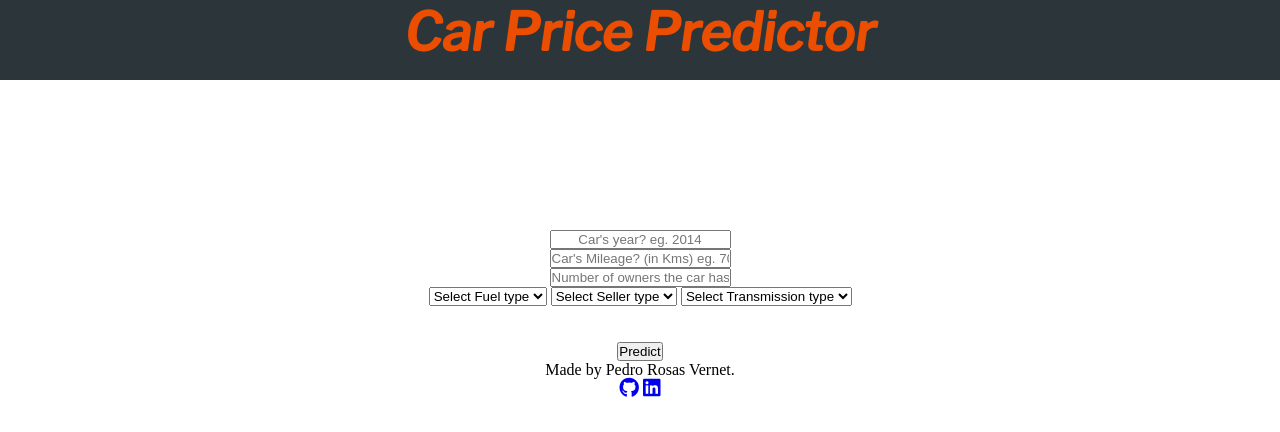
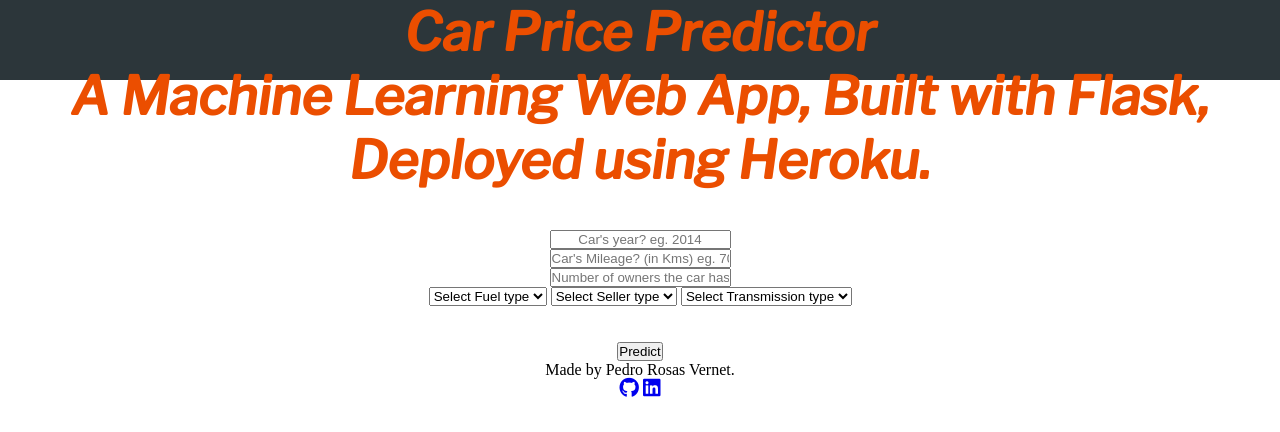
Before and after one commit to prosasDS/car-price-regression, a Flask app: page / in a window 1280 px wide. Shown: the top 432 px of the page. Run offline with Flask 2, Linux system fonts and the light colour scheme; parts of the project's set-up code (start-up, migrations or seed data) failed here and were passed over; some libraries are stand-ins or nearby versions; some web fonts are replaced.

Commit message:
Update index.html

```diff
--- a/templates/index.html
+++ b/templates/index.html
@@ -15,7 +15,7 @@
     <div class="header">
         <div class="container">
             <h2 class='container-heading'><span class="heading_font">Car Price Predictor</span></h2>
-            <h2 class='sub-heading'><spanA Machine Learning Web App, Built with Flask, Deployed using Heroku.</span></h2>
+            <h2 class='sub-heading'><span class="subheading_font">A Machine Learning Web App, Built with Flask, Deployed using Heroku.</span></h2>
          </div>
     </div>
 
```
